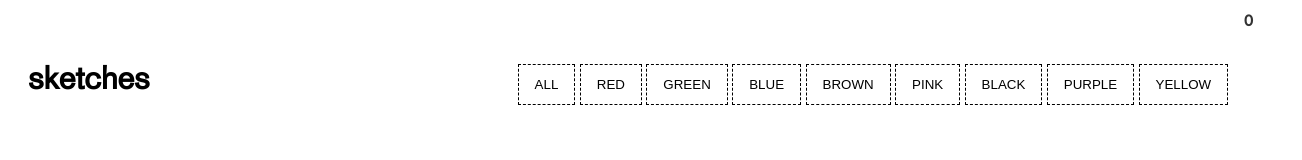
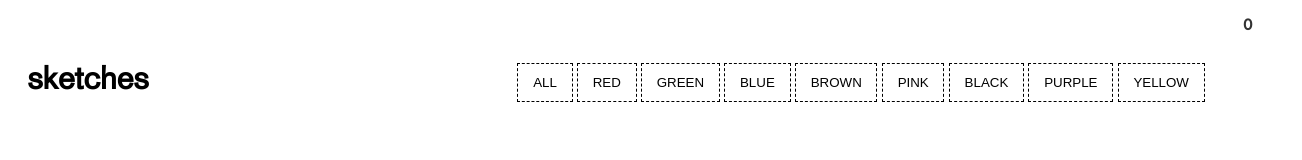
Before and after one commit to eddiejoe-antonio/dailysketch-viz, a plain HTML site: page index.html in a window 1280 px wide. Shown: the whole page, 1302 px wide, since content can reach past the window. Drawn offline with Linux system fonts and the light colour scheme.

Commit message:
Updated styles

```diff
--- a/styles.css
+++ b/styles.css
@@ -1,3 +1,5 @@
+/*** OVERALL RULES ***/
+
 @font-face {
     font-family: "Akidenz";
     src: url("./data/Akzidenz-grotesk-roman.ttf");
@@ -8,51 +10,55 @@
 }
 
 body {
-    padding: 20px;
+    padding: 1.5%;
     font-family: "Akidenz";
 }
 
 /* Center website */
 .main {
-    max-width: 1000px;
+    max-width: 100%;
     margin: auto;
 }
 
 
 h1 {
     text-transform: lowercase;
-    font-size: 2rem;
+    font-size: 2.5vw;
     word-break: break-all;
 }
 
 p {
     margin-left: 50%;
     margin-top: -7.5%;
-    font-size: 1rem;
+    font-size: 1.25vw;
     line-height: .1vh;
-}
-
-#myBtnContainer {
-    margin-left: 40%;
-    margin-top: -4.5%;
 }
 
 .subtitle {
     margin-top: 0%;
     text-transform: uppercase;
-    font-size: .75rem;
+    font-size: 1vw;
     color: #666;
 }
 
+/* Content */
+.content {
+    background-color: white;
+    padding: 5%;
+}
+
+
+/*** LAYOUT GRID ***/
+
 .row {
-    margin: 8px -16px;
-    margin-top: -7.5%;
+    margin: 2% -4%;
+    margin-top: -10%;
 }
 
 /* Add padding BETWEEN each column (if you want) */
 .row,
 .row > .column {
-    padding: 20px;
+    padding: 2%;
 }
 
 /* Create three equal columns that floats next to each other */
@@ -69,39 +75,19 @@ p {
     clear: both;
 }
 
-/* Content */
-.content {
-    background-color: white;
-    padding: 10px;
-}
-
 /* The "show" class is added to the filtered elements */
 .show {
     display: block;
 }
 
-/* Style the buttons */
-.btn {
-    text-transform: uppercase;
-    outline: none;
-    padding: 12px 16px;
-    background-color: white;
-    cursor: pointer;
-    border: .5px dashed;
-}
 
-/* Add a grey background color on mouse-over */
-.btn:hover {
-    background-color: grey;
-    color: grey;
-    transition-duration: .25s;
-}
+/*** HEADER ***/
 
 header {
     width: 100%;
     position: fixed;
     background: white;
-    padding: 15px 0;
+    padding: 1.5% 0;
     font-weight: bolder;
     top: 0;
 }
@@ -116,6 +102,30 @@ a:visited {
     text-decoration: none;
     color: #333;
   }
+
+
+
+/*** BUTTONS ***/
+.btn {
+    text-transform: uppercase;
+    outline: none;
+    padding: 1.5% 2%;
+    background-color: white;
+    cursor: pointer;
+    border: .05rem dashed;
+}
+
+/* Add a grey background color on mouse-over */
+.btn:hover {
+    background-color: grey;
+    color: grey;
+    transition-duration: .25s;
+}
+
+#myBtnContainer {
+    margin-left: 40%;
+    margin-top: -4.5%;
+}
 
 /* BUTTON Colors*/
 
```
